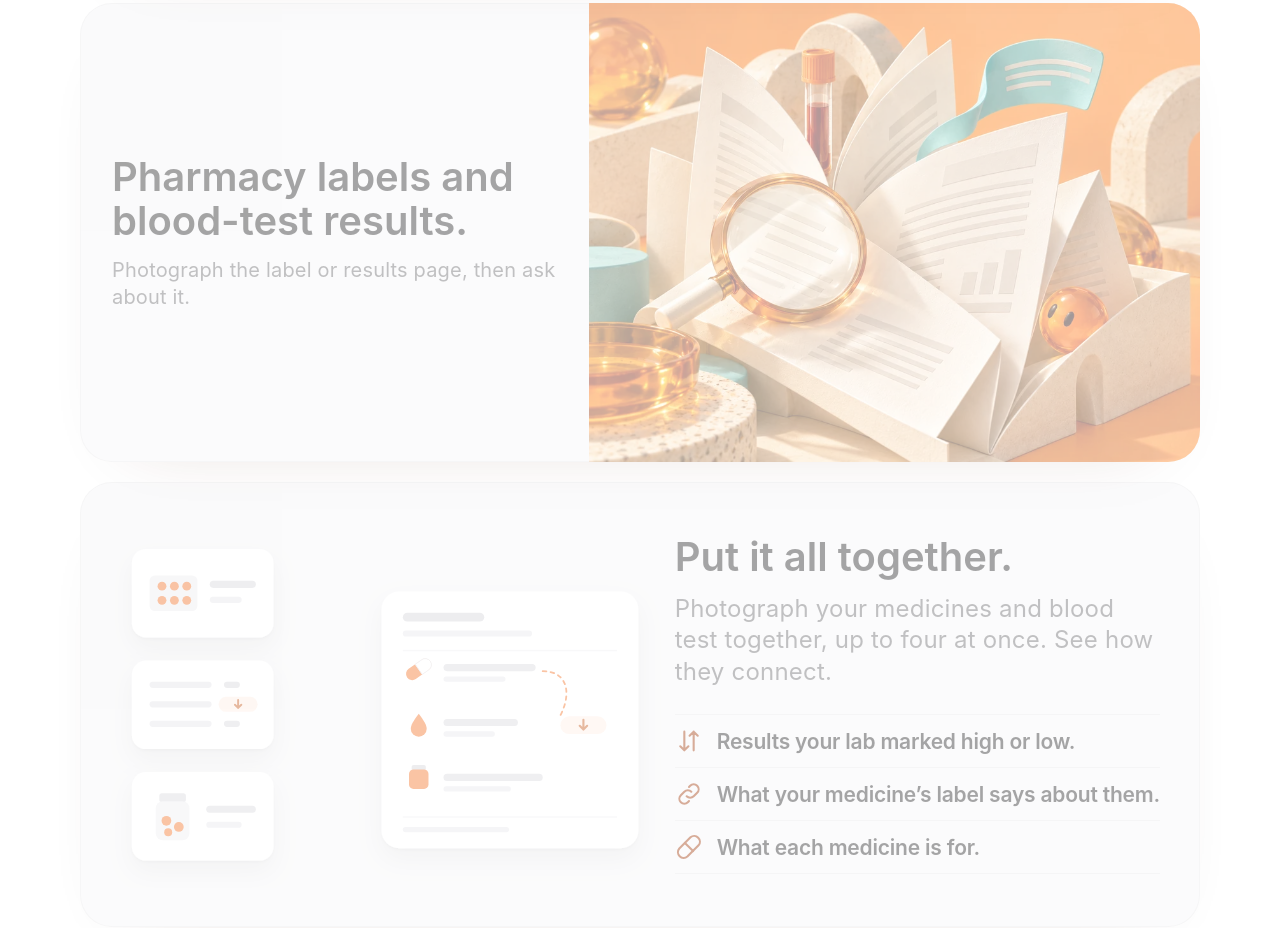
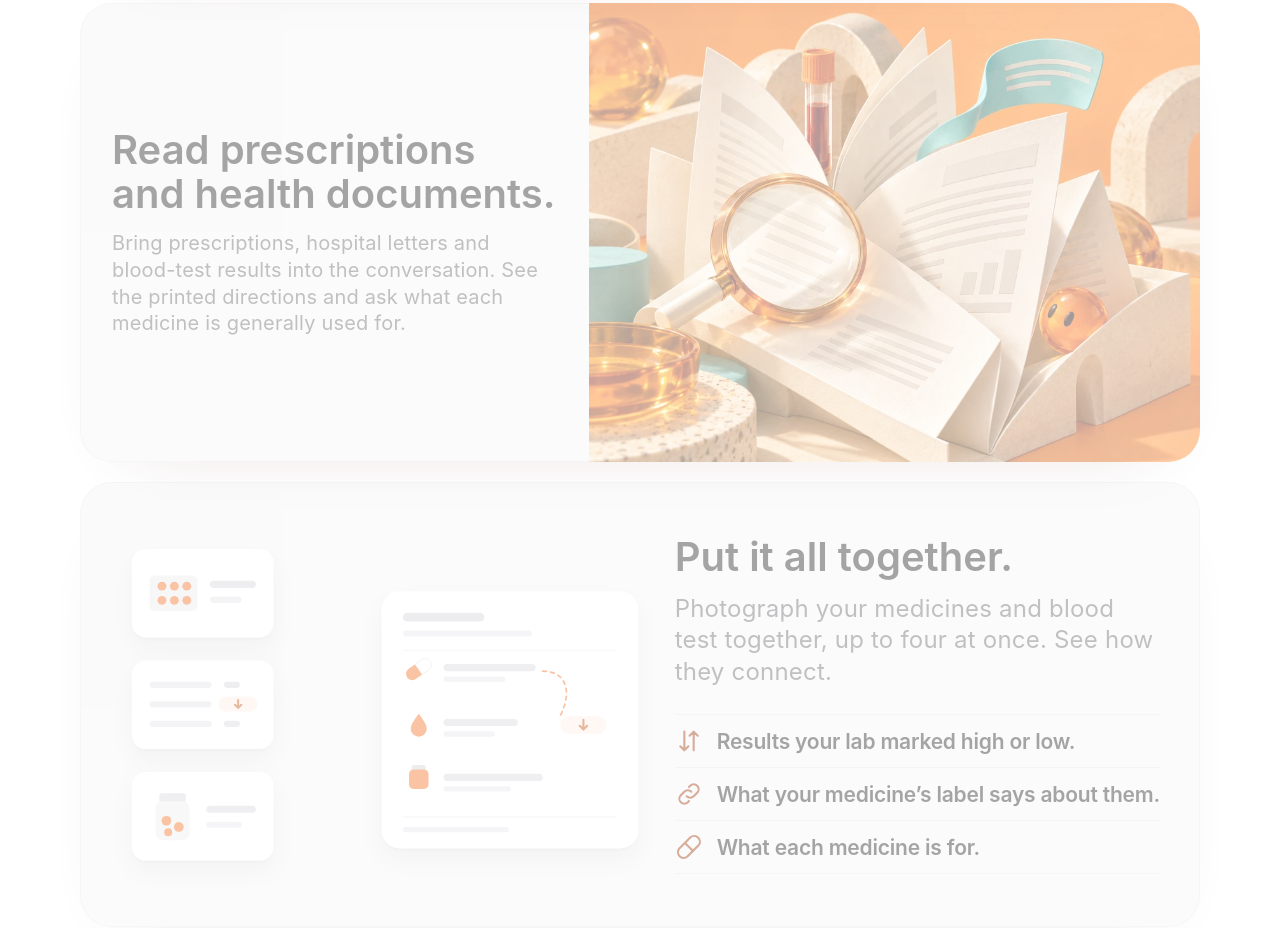
Before and after one commit to namtrantrandinh-sys/pharmasnap-web, a website: page index.html in a window 1280 px wide. Shown: the part 4872-5800 px from the top of the page. Drawn offline with Linux system fonts and the light colour scheme.

Commit message:
Describe prescription and health document reading on the homepage

```diff
--- a/index.html
+++ b/index.html
@@ -164,8 +164,8 @@
         <!-- Supported document inputs only; illustration has no clinical values. -->
         <div class="tile t-docs t-docs--illustrated s12">
           <div class="docs-cap">
-            <h3>Pharmacy labels and blood-test results.</h3>
-            <p>Photograph the label or results page, then ask about it.</p>
+            <h3>Read prescriptions and health documents.</h3>
+            <p>Bring prescriptions, hospital letters and blood-test results into the conversation. See the printed directions and ask what each medicine is generally used for.</p>
           </div>
           <img class="docs-art" src="/img/features/07-health-documents-960.webp" srcset="/img/features/07-health-documents-480.webp 480w, /img/features/07-health-documents-960.webp 960w" sizes="(max-width: 734px) calc(100vw - 32px), 48vw" width="1448" height="1086" loading="lazy" decoding="async" alt="Illustration of results pages, a magnifier and a sample vial, with the curious PharmaSNAP sphere. The paper has no real health results.">
         </div>
```
